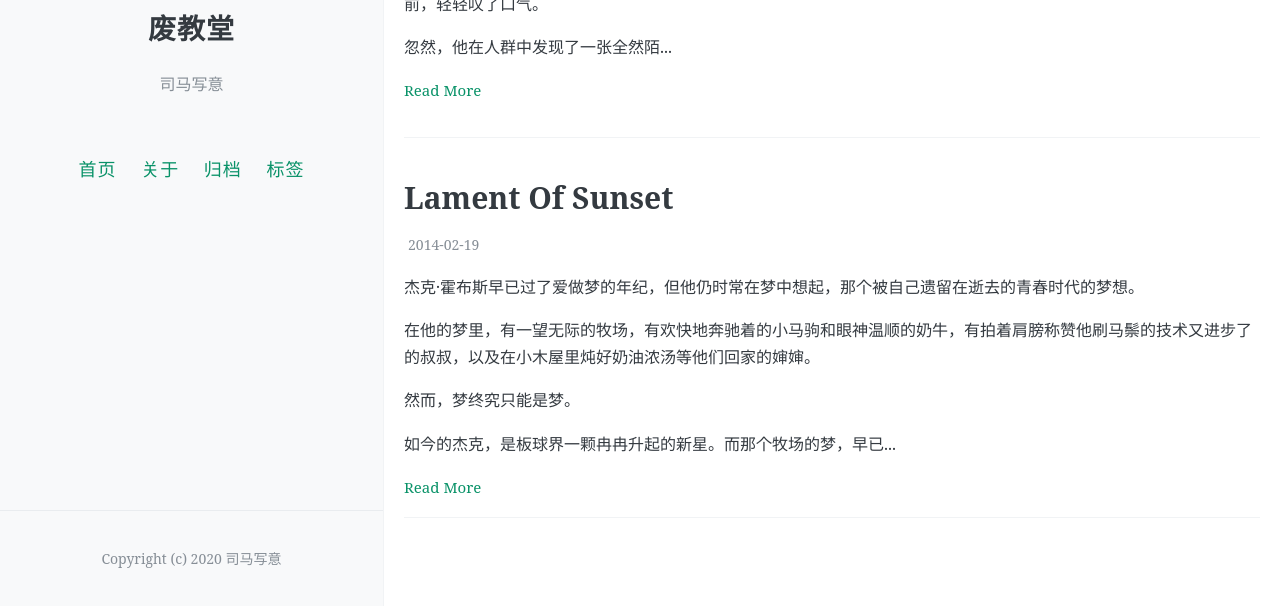
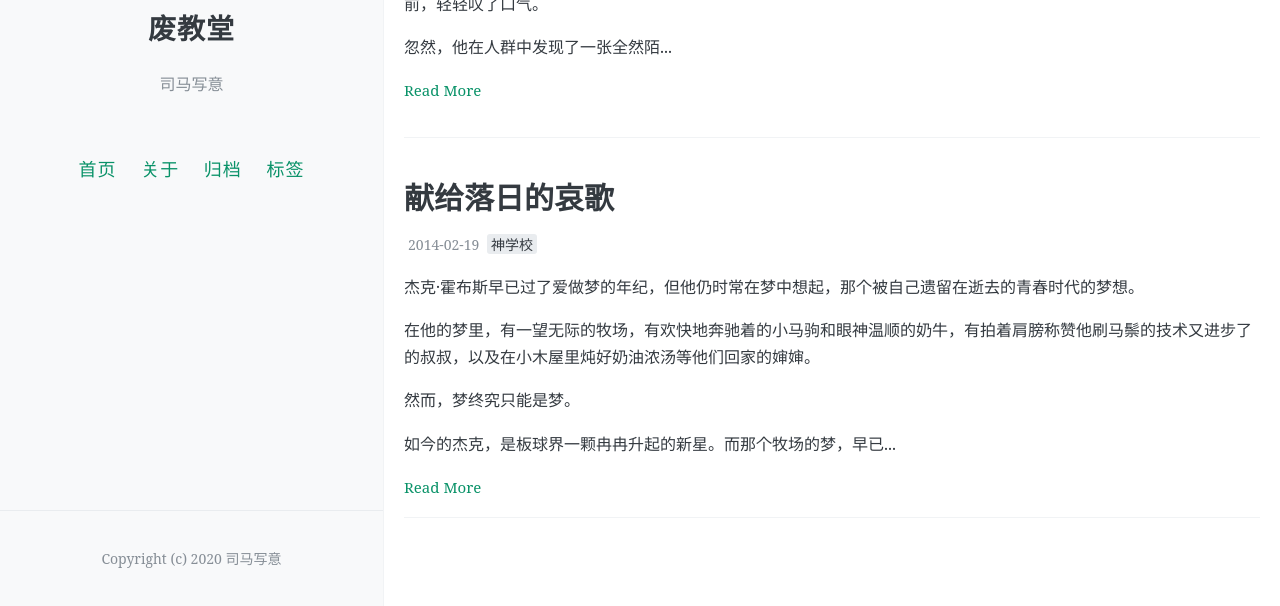
Before and after one commit to ligeiali13/blog, a Jekyll site: the page built from index.html, in a window 1280 px wide and 900 px high, scrolled down 1295 px, cut to the strip 294-900 px from the top of the window. Built offline with Jekyll 4.4.1, drawn with Linux system fonts in a browser that asks for light colours; the list of posts is cut into pages by our own code; comment, search, counter and statistics services are not loaded.

Commit message:
Update 2014-02-19-lament-of-sunset.md

```diff
--- a/_posts/2014-02-19-lament-of-sunset.md
+++ b/_posts/2014-02-19-lament-of-sunset.md
@@ -1,3 +1,13 @@
+---
+layout: post
+title: 献给落日的哀歌
+date: 2014-02-19
+Author: 司马写意
+categories: 同人
+tags: [神学校]
+comments: true
+---
+
 杰克·霍布斯早已过了爱做梦的年纪，但他仍时常在梦中想起，那个被自己遗留在逝去的青春时代的梦想。
 
 在他的梦里，有一望无际的牧场，有欢快地奔驰着的小马驹和眼神温顺的奶牛，有拍着肩膀称赞他刷马鬃的技术又进步了的叔叔，以及在小木屋里炖好奶油浓汤等他们回家的婶婶。
```
